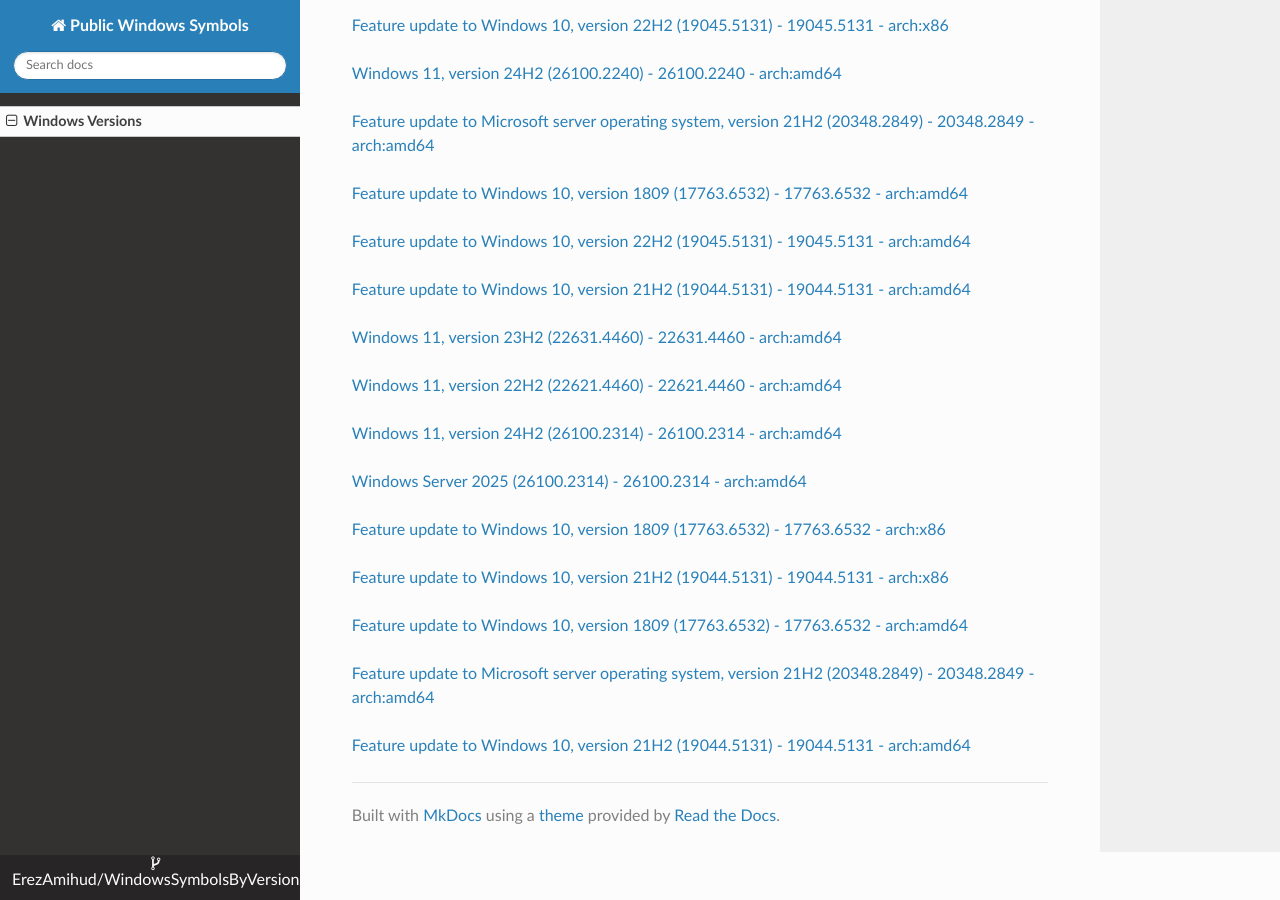
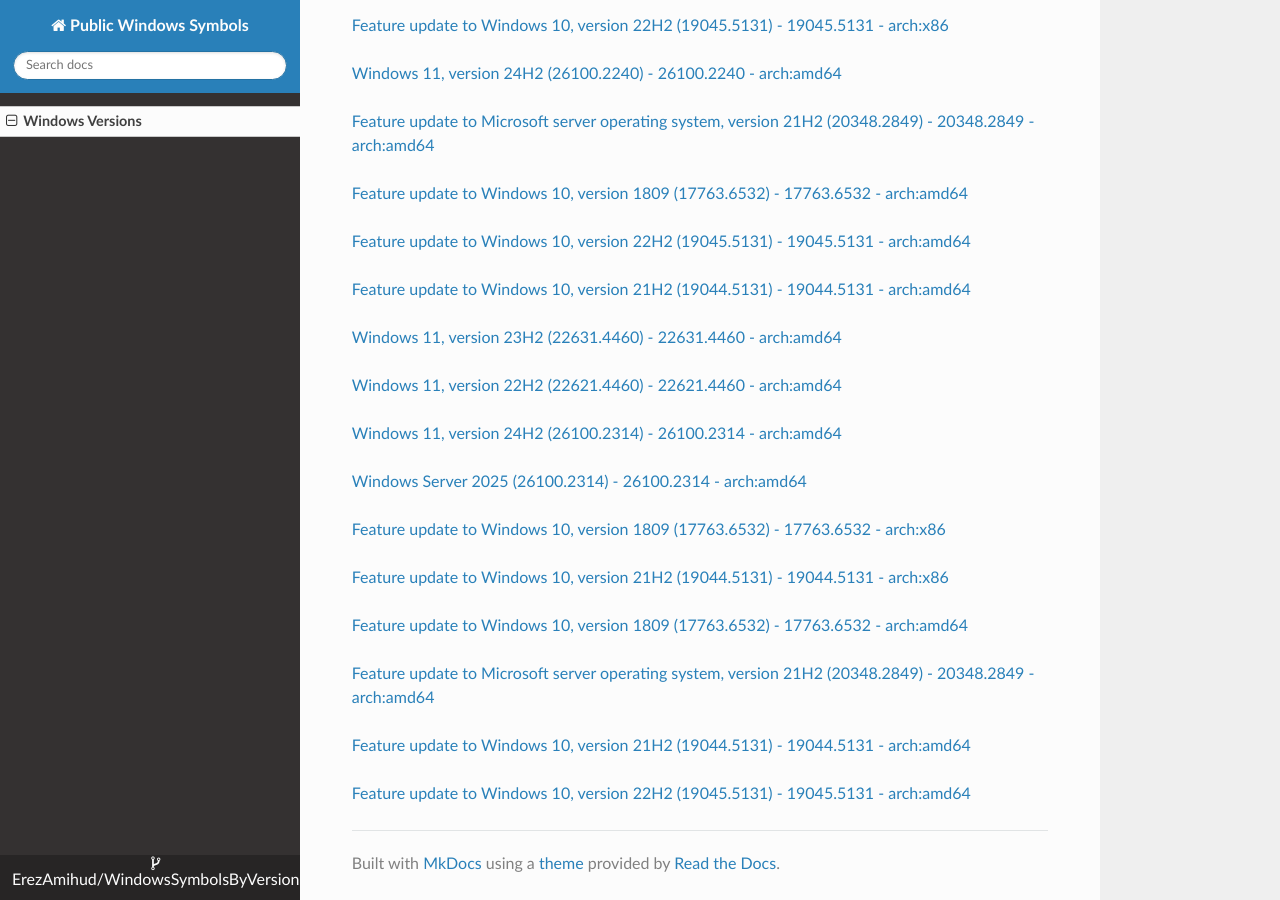
Before and after one commit to ErezAmihud/WindowsSymbolsByVersion, an MkDocs documentation site: the page built from docs/index.md, in a window 1280 px wide and 900 px high, scrolled down 62837 px. Built offline with MkDocs 1.6.1, drawn with Linux system fonts in a browser that asks for light colours; nearby versions of some CDN libraries.

Commit message:
Automated commit, add manifest for 098e93a5-93b5-405b-814e-3009a27b4864

```diff
--- a/docs/index.md
+++ b/docs/index.md
@@ -3736,3 +3736,6 @@
 
 
 [Feature update to Windows 10, version 21H2 (19044.5131) - 19044.5131 - arch:amd64](https://github.com/ErezAmihud/WindowsSymbolsByVersion/blob/main/manifests/0955d4cf-c8ee-477f-becd-d72a5be2f98d.manifest)
+
+
+[Feature update to Windows 10, version 22H2 (19045.5131) - 19045.5131 - arch:amd64](https://github.com/ErezAmihud/WindowsSymbolsByVersion/blob/main/manifests/098e93a5-93b5-405b-814e-3009a27b4864.manifest)
```
Also changed, not shown: process_builds.json (+1 -1 lines).
